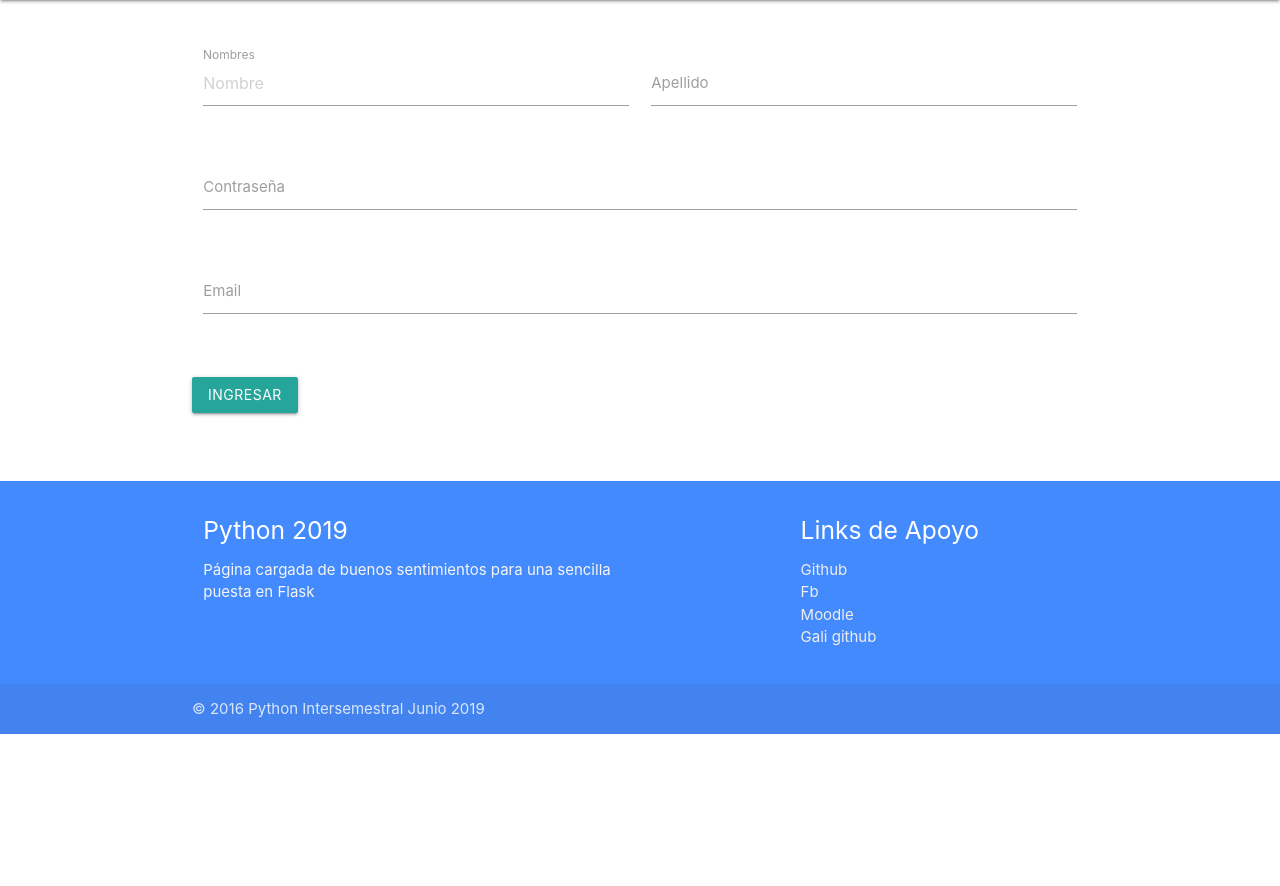
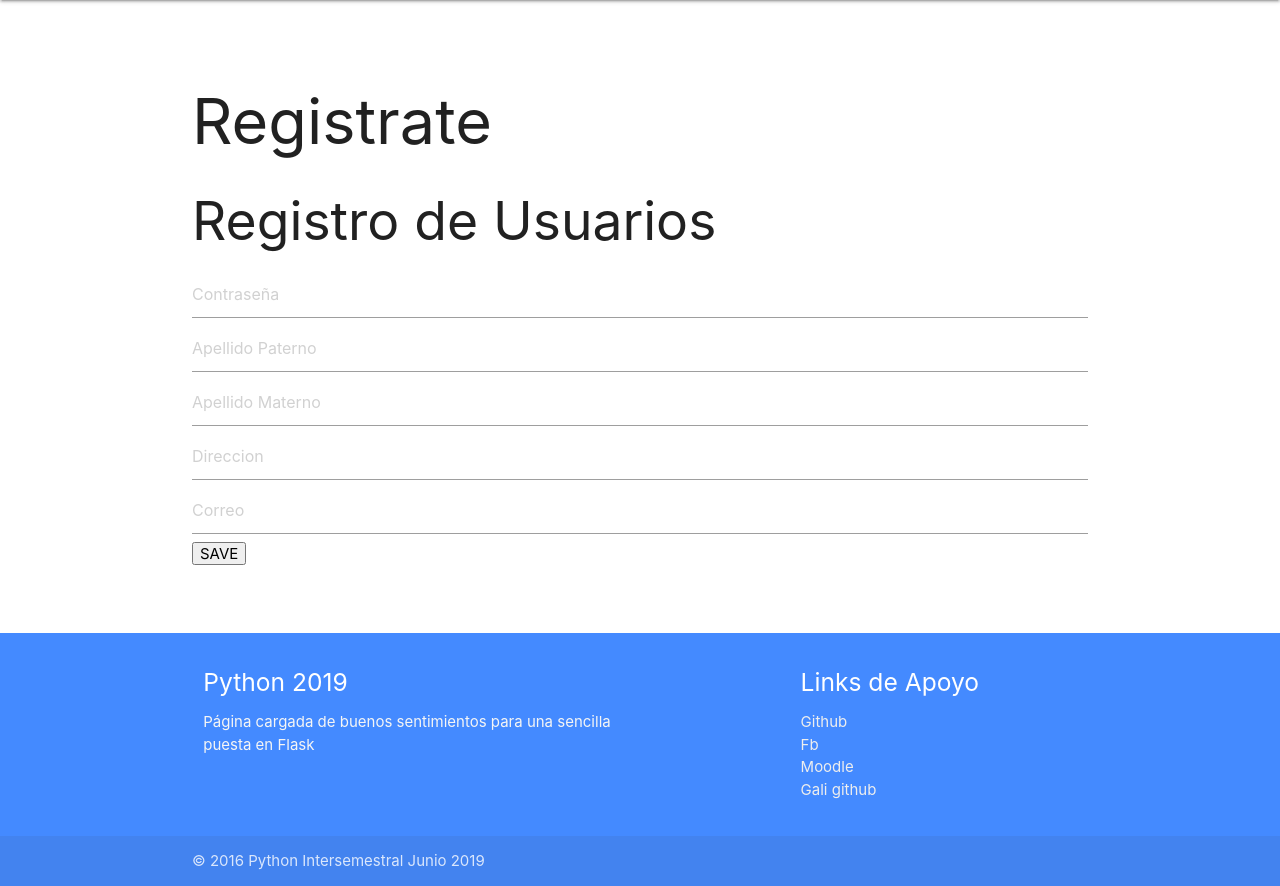
Before and after one commit to CeAcheRistian/Prueba, a Flask app: template web/templates/crear_cuenta.html in a window 1280 px wide. Shown: the part 64-950 px from the top of the page. Before the commit the page ends 798 px from the top, so only its background shows below. Run offline with Flask 3, Linux system fonts and the light colour scheme; the template is opened without the code that fills it, so the values that code supplies are empty; some libraries are stand-ins or nearby versions.

Commit message:
modify files

```diff
--- a/web/templates/crear_cuenta.html
+++ b/web/templates/crear_cuenta.html
@@ -1,30 +1,15 @@
-{% extends "layout.html"%}
-{% block content%}
-<div class="row">
-    <form class="col s12">
-      <div class="row">
-        <div class="input-field col s6">
-          <input placeholder="Nombre" id="first_name" type="text" class="validate">
-          <label for="first_name">Nombres</label>
-        </div>
-        <div class="input-field col s6">
-          <input id="last_name" type="text" class="validate">
-          <label for="last_name">Apellido</label>
-        </div>
-      </div>
-      <div class="row">
-        <div class="input-field col s12">
-          <input id="password" type="password" class="validate">
-          <label for="password">Contraseña</label>
-        </div>
-      </div>
-      <div class="row">
-        <div class="input-field col s12">
-          <input id="email" type="email" class="validate">
-          <label for="email">Email</label>
-        </div>
-      </div>
-    </form>
-  </div>
-  <a class="waves-effect waves-light btn">Ingresar</a>
-{% endblock%}
+{% extends "layout.html" %}
+{% block content %}
+<h1> Registrate </h1>
+
+<form action="/add" , method="POST">
+    <h2>Registro de Usuarios</h2>
+    <input type="text" name="usuario_id" placeholder="Contraseña">
+    <input type="text" name="ap_pat" placeholder="Apellido Paterno">
+    <input type="text" name="ap_mat" placeholder="Apellido Materno">
+    <input type="text" name="direccion" placeholder="Direccion">
+    <input type="text" name="correo" placeholder="Correo">
+    <button type="submit"> SAVE </button>
+</form>
+</body>
+{% endblock %}
--- a/web/templates/layout.html
+++ b/web/templates/layout.html
@@ -33,6 +33,13 @@
         {% endblock %}
     </div>
     <br>
+    {% with messages =  get_flashed_messages() %}
+    {% if messages %}
+    {% for message in messages %}
+    <p>{{ message }}</p>
+    {% endfor %}
+    {% endif %}
+    {% endwith %}
     <br>
     <br>
     <!--Inicio de Footer-->
```
Also changed, not shown: web/app2.py (+23 -4 lines), web/controller.py (added, +35 -0 lines), web/templates/presentar_usuarios.html (added, +43 -0 lines), web/DB/base.db (added).
